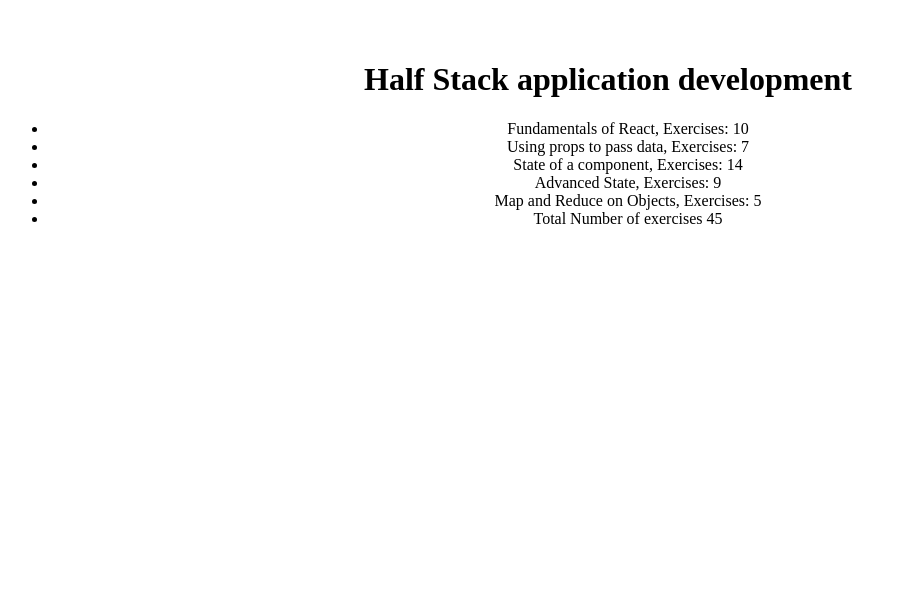
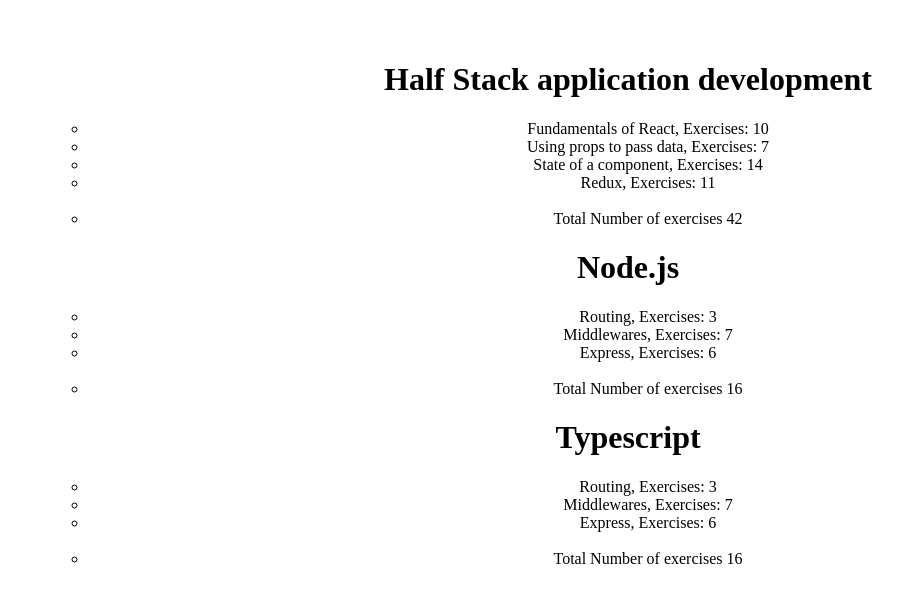
Before and after one commit to ddenio/reactFullstackOpenPart2, a React (Vite) app: page / in a window 1280 px wide. Shown: the top 602 px of the page, without its empty margins (32-935 px from the left). Built offline with nearby package versions, Linux system fonts and the light colour scheme.

Commit message:
Added functionality to be able to take in multiple courses

```diff
--- a/src/App.jsx
+++ b/src/App.jsx
@@ -5,9 +5,10 @@
 import Course from './components/Course'
 
 const App = () => {
-  const course = {
+  const courses = [
+    {
+      name: 'Half Stack application development',
       id: 1,
-    name: 'Half Stack application development',
       parts: [
         {
           name: 'Fundamentals of React',
@@ -25,19 +26,57 @@
           id: 3
         },
         {
-        name: 'Advanced State',
-        exercises: 9,
+          name: 'Redux',
+          exercises: 11,
           id: 4
+        }
+      ]
     },
     {
-        name: 'Map and Reduce on Objects',
-        exercises: 5,
-        id: 5
+      name: 'Node.js',
+      id: 2,
+      parts: [
+        {
+          name: 'Routing',
+          exercises: 3,
+          id: 1
+        },
+        {
+          name: 'Middlewares',
+          exercises: 7,
+          id: 2
+        },
+        {
+          name: 'Express',
+          exercises: 6,
+          id: 3
+        }
+      ]
+    },
+    {
+      name: 'Typescript',
+      id: 3,
+      parts: [
+        {
+          name: 'Routing',
+          exercises: 3,
+          id: 1
+        },
+        {
+          name: 'Middlewares',
+          exercises: 7,
+          id: 2
+        },
+        {
+          name: 'Express',
+          exercises: 6,
+          id: 3
         }
       ]
     }
+  ]
 
-  return <Course course={course} />
+  return <Course courses={courses}/>
 }
 
 export default App
--- a/src/components/Content.jsx
+++ b/src/components/Content.jsx
@@ -8,7 +8,7 @@
             {parts.map(part =>
                 <Part key={part.id} part={part} />
             )}
-
+            <br></br>
             <Total parts={parts}/>
         </ul>
     )
--- a/src/components/Course.jsx
+++ b/src/components/Course.jsx
@@ -1,13 +1,23 @@
 import Header from "./Header"
 import Content from "./Content"
 
-const Course = ({course}) => {
-    //console.log("props are", course.name)
+const Course = ({courses}) => {
+    console.log("props are", courses)
     return (
-        <div>
-            <Header text={course.name}/>
-            <Content parts={course.parts}/>
-        </div>
+        <ul>
+            {courses.map(course =>
+                <div key={course.id}>
+                    <Header text={course.name} />
+                    <Content parts={course.parts} />
+                </div>
+            )}
+
+        </ul>
+
+        // <div>
+        //     <Header text={course.name}/>
+        //     <Content parts={course.parts}/>
+        // </div>
     )
   }
 
--- a/src/components/Total.jsx
+++ b/src/components/Total.jsx
@@ -1,5 +1,3 @@
-
-
 const Total = ({parts}) => {
     const total = parts.reduce((sum, part) => sum + part.exercises, 0)
 
```
Lines whose indentation alone changed are shown as unchanged.
